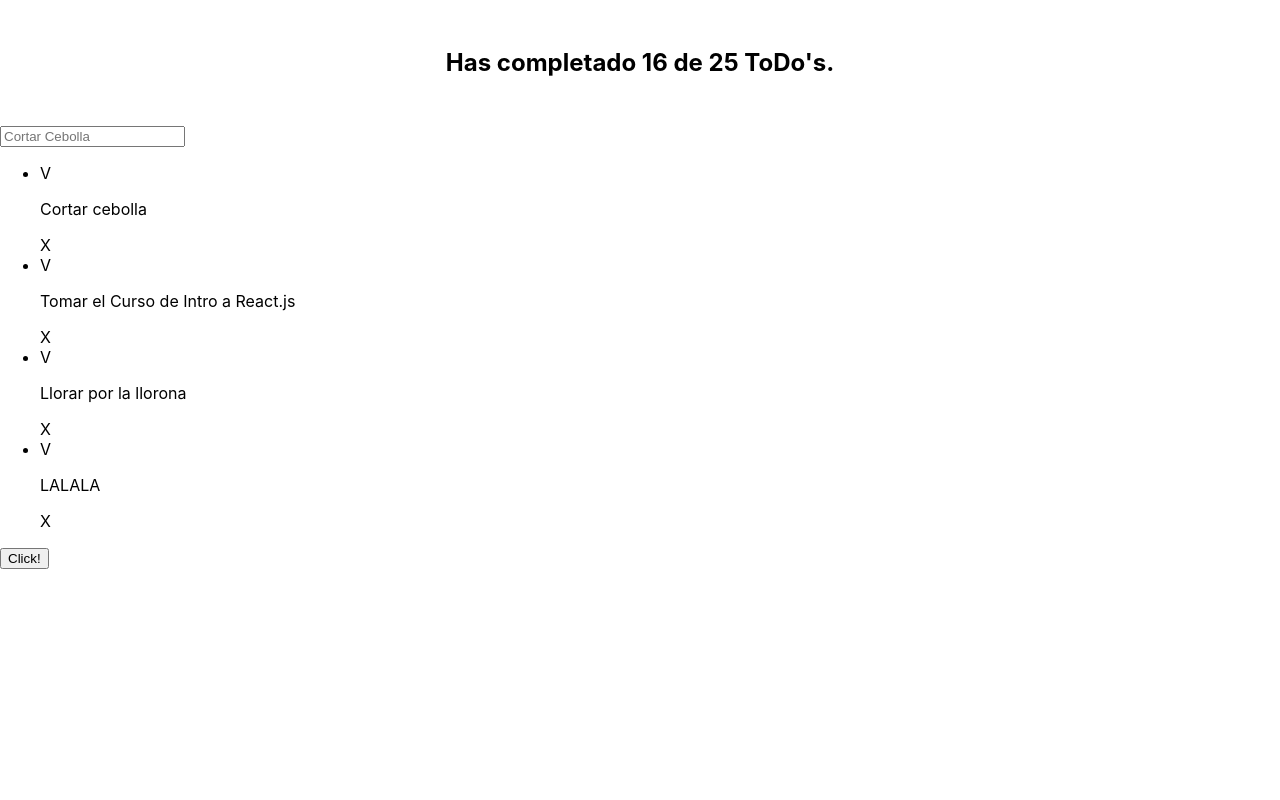
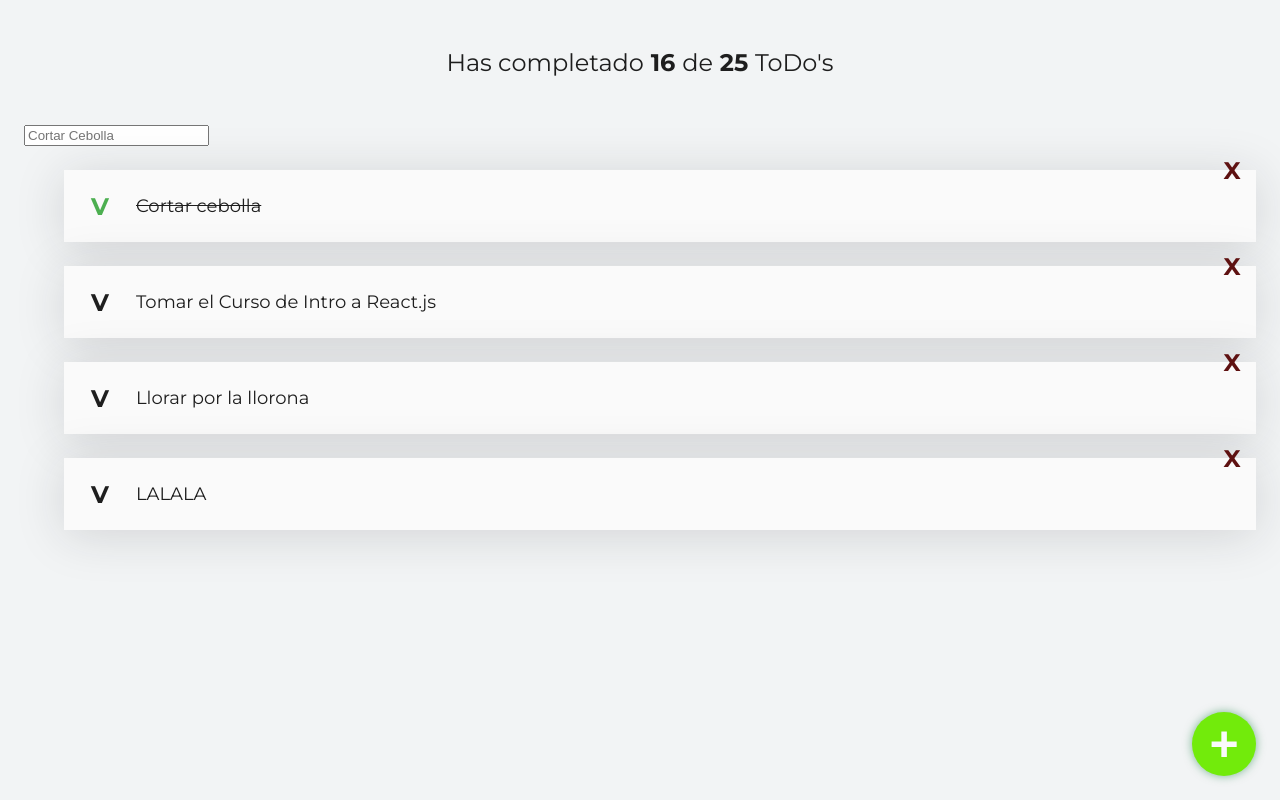
Before and after one commit to snowdenrise/curso-react-intro, a React (Create React App) app: page / in a window 1280 px wide. Built offline with nearby package versions, Linux system fonts and the light colour scheme.

Commit message:
adding css from figma

```diff
--- a/public/index.html
+++ b/public/index.html
@@ -24,7 +24,8 @@
       work correctly both with client-side routing and a non-root public URL.
       Learn how to configure a non-root public URL by running `npm run build`.
     -->
-    <title>React App</title>
+    <link href="https://fonts.googleapis.com/css2?family=Montserrat:wght@400;700&display=swap" rel="stylesheet" />
+    <title>ToDo App</title>
   </head>
   <body>
     <noscript>You need to enable JavaScript to run this app.</noscript>
--- /dev/null
+++ b/src/CreateTodoButton.css
@@ -0,0 +1,26 @@
+.CreateTodoButton{
+    background-color: #72EB0B;
+    box-shadow: 0px 0px 10px rgba(4, 118, 48, 0.5);
+    border: none;
+    border-radius: 55%;
+    cursor: pointer;
+    font-size: 50px;
+    position: fixed;
+    bottom: 24px;
+    right: 24px;
+    font-weight: bold;
+    color: #FAFAFA;
+    display: flex;
+    justify-content: center;
+    align-items: center;
+    height: 64px;
+    width: 64px;
+
+    transform: rotate(0);
+    transition: .2s ease;
+}
+
+.CreateTodoButton:hover{
+    transform: rotate(224deg);
+    transition: .2s ease;
+}
--- a/src/CreateTodoButton.js
+++ b/src/CreateTodoButton.js
@@ -1,6 +1,8 @@
+import './CreateTodoButton.css'
+
 function CreateTodoButton(){
     return(
-     <button type="button">Click!</button>
+     <button className='CreateTodoButton'>+</button>
     );
   }
 
--- a/src/TodoCounter.css
+++ b/src/TodoCounter.css
@@ -1,6 +1,11 @@
-h1{
+.TodoCounter{
     font-size: 24px;
     text-align: center;
     margin: 0;
-    padding: 48px
+    padding: 48px;
+    font-weight: normal;
 }
+
+.TodoCounter span {
+    font-weight: bold;
+}
--- a/src/TodoCounter.js
+++ b/src/TodoCounter.js
@@ -2,8 +2,10 @@
 
 function TodoCounter({ total, completed }){
     return(
-      <h1>
-        Has completado {completed} de {total} ToDo's.
+      <h1 className='TodoCounter'>
+        Has completado
+        <span> {completed} </span> de
+        <span> {total} </span> ToDo's
       </h1>
     );
   }
--- /dev/null
+++ b/src/TodoItem.css
@@ -0,0 +1,52 @@
+.TodoItem{
+    background-color:#fafafa;
+    position:relative;
+    display:flex;
+    justify-content:center;
+    align-items:center;
+    margin-top:24px;
+    box-shadow:0 5px 50px rgba(32,35,41,.15)
+}
+
+.TodoItem-p{
+    margin:24px 0 24px 24px;
+    width:calc(100% - 120px);
+    font-size:18px;
+    line-height:24px;
+    font-weight:400
+}
+
+.TodoItem-p--complete{
+    text-decoration:line-through
+}
+
+.Icon{
+    cursor:pointer;
+    display:flex;
+    justify-content:center;
+    align-items:center;
+    height:48px;
+    width:48px;
+    font-size:24px;
+    font-weight:700
+}
+
+.Icon-check{
+    position:absolute;
+    left:12px
+}
+
+.Icon-check--active{
+    color:#4caf50
+}
+
+.Icon-delete{
+    position:absolute;
+    top:-24px;
+    right:0;
+    color: rgb(94, 17, 17);
+}
+
+.Icon-delete:hover{
+    color:red
+}
--- a/src/TodoItem.js
+++ b/src/TodoItem.js
@@ -1,10 +1,17 @@
+import './TodoItem.css';
 function TodoItem(props){
-    return(
-      <li><span>V{props.completed}</span>
-      <p>{props.text}</p>
-      <span>X</span>
-      </li>
-    );
-  }
-
-export {TodoItem};
+  return(
+  <li className="TodoItem">
+    <span className={`Icon Icon-check
+    ${props.completed && "Icon-check--active"}`}>V
+    </span>
+    <p className={`TodoItem-p
+      ${props.completed && "TodoItem-p--complete"}`}>{props.text}
+    </p>
+    <span className="Icon Icon-delete">
+      X
+    </span>
+  </li>
+  );
+}
+export{TodoItem};
--- a/src/index.css
+++ b/src/index.css
@@ -1,13 +1,13 @@
-body {
+body{
   margin: 0;
-  font-family: -apple-system, BlinkMacSystemFont, 'Segoe UI', 'Roboto', 'Oxygen',
-    'Ubuntu', 'Cantarell', 'Fira Sans', 'Droid Sans', 'Helvetica Neue',
-    sans-serif;
-  -webkit-font-smoothing: antialiased;
-  -moz-osx-font-smoothing: grayscale;
+  padding: 0;
+  background: #F2F4F5;
+  color: #1E1E1E;
+  font-family: 'Montserrat', Arial, Helvetica, sans-serif;
 }
 
-code {
-  font-family: source-code-pro, Menlo, Monaco, Consolas, 'Courier New',
-    monospace;
+#root{
+  margin: 0 24px;
+  position: relative;
+  min-height: 100vh;
 }
```
